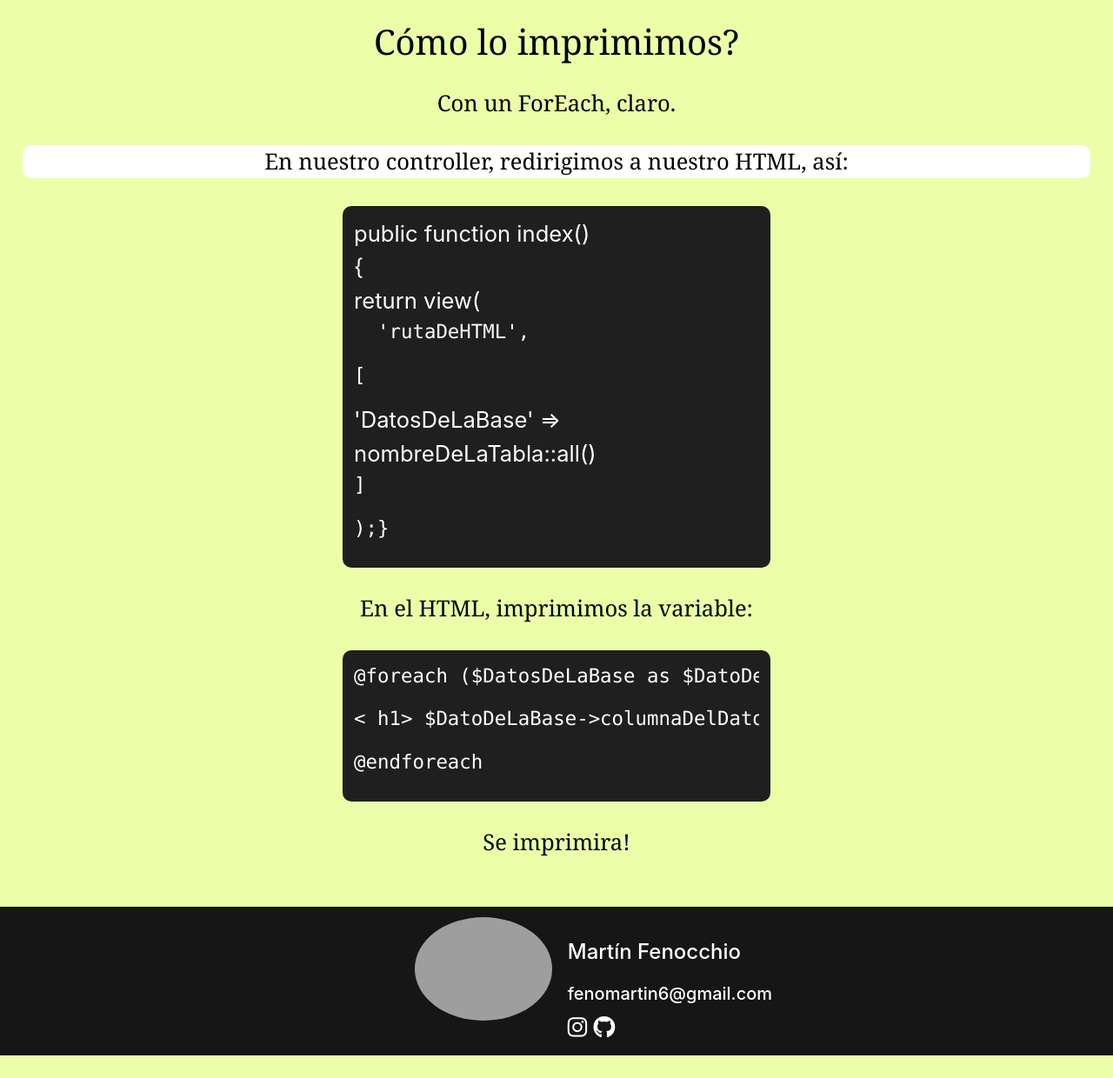
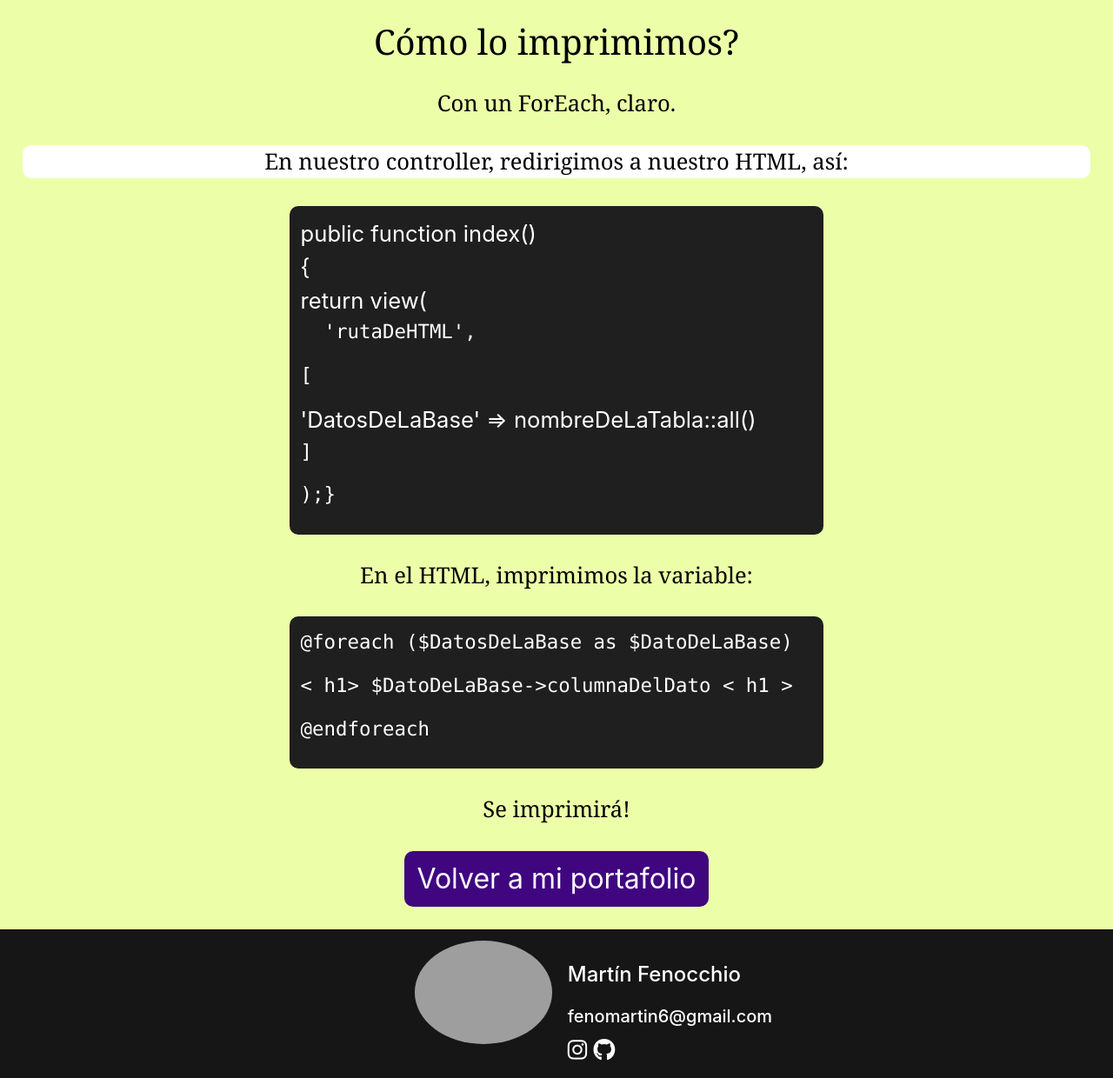
Before and after one commit to Novak-Fenocchio/Portafolio, a PHP site: page /blog.laravel.html in a window 1280 px wide. Shown: the part 4341-5581 px from the top of the page at 87% size. Before the commit the page ends 5555 px from the top, so only its background shows below. Run offline with PHP 8.4, Linux system fonts and the light colour scheme; some libraries are stand-ins or nearby versions; grey boxes are pictures that could not be loaded.

Commit message:
Fixing issues

```diff
--- a/blog.laravel.html
+++ b/blog.laravel.html
@@ -19,9 +19,9 @@
 
 <body>
     <section class="inicio">
-        <span class="presentation">Guía basíca de <span class="laravel">Laravel 8</span></span> <br>
-        <span class="author">Creado por: <a href="https://github.com/Novak-Fenocchio"  target="_AUTOBLANK">Martín Fenocchio</a></span> <br>
-        <span class="someerror">Cualquier error, reportamelo en Git Hub.</span> <br>
+        <span class="presentation">Guía básica de <span class="laravel">Laravel 8</span></span> <br>
+        <span class="author">Creado por: <a href="https://novak-fenocchio.github.io/Portafolio/"  target="_AUTOBLANK">Martín Fenocchio</a></span> <br>
+        <span class="someerror">Cualquier error, reportamélo en Git Hub.</span> <br>
         <img src="images/arrow.png" alt="">
     </section>
 
@@ -67,11 +67,11 @@
             php artisan make:controller nombreControlador
         </div>
         <p class="w60">En la carpeta <span class="routeInside">App\Http\Controllers\tuControlador</span></p>
-        <h3>Dentro de la clase, puedes escribir todas las routas que quieras!</h3>
+        <h3>Dentro de la clase, puedes escribir todas las rutas que quieras!</h3>
         <div class="codeBig">
            <pre>public function nombreLink()</pre>
            <pre>{</pre>
-          <pre>return view('fenocchio');</pre>
+          <pre>return view('nombreLink');</pre>
             <pre>}</pre>
         </div>
         <p class="w60">Combinado con un route en <span class="routeInside">web.php</span>, funcionará.</p>
@@ -92,7 +92,7 @@
     <section class="section1">
         <h1>Crear una tabla en Laravel</h1>
         <h3>Debes crear un model, con él te
-            comunicaras con una tabla.
+            comunicarás con una tabla.
         </h3>
         <div class="" style="display:none">
             Cada tabla tiene su modelo!
@@ -101,7 +101,7 @@
            Esto te permite insertar,actualizar y eliminar datos!
         </div>
         <div class="alert" style="display:none">
-            Asegurate de tener bien la conexion a la base!
+            Asegúrate de tener bien la conexion a la base!
         </div>
         <div class="code">
             php artisan make:model nombreDeLaTabla -m
@@ -124,7 +124,7 @@
         <div class="code">
             php artisan migrate
         </div>
-        <h3>Con esto, se creara la tabla en tu base!</h3>
+        <h3>Con esto, se creará la tabla en tu base!</h3>
     </section>
 
     <section class="section3">
@@ -173,12 +173,14 @@
         </div>
 
         <h3>En el HTML, imprimimos la variable:</h3>
-        <div class="codeBig w50" >
+        <div class="codeBig w70" >
             <pre>@foreach ($DatosDeLaBase as $DatoDeLaBase)</pre>
                 <pre>< h1> $DatoDeLaBase->columnaDelDato < h1 ></pre>
             <pre>@endforeach</pre>
         </div>
-        <h3>Se imprimira!</h3>
+        <h3>Se imprimirá!</h3>
+
+      <a href="https://novak-fenocchio.github.io/Portafolio/" target="_AUTOBLANK"><button>Volver a mi portafolio</button></a>
     </section>
 
     <footer>
--- a/css/blog.css
+++ b/css/blog.css
@@ -112,7 +112,7 @@ section {
   margin-left: auto;
   text-align: left;
   padding: 1vw 1vw;
-  width: 40%;
+  width: 50%;
 }
 pre {
   color: white;
@@ -173,3 +173,19 @@ footer h4 {
 
   padding-bottom: 1vw;
 }
+button {
+  background-color: rgb(63, 6, 128);
+  border: 2px solid rgb(63, 6, 128);
+  -webkit-border-radius: 10px;
+  -moz-border-radius: 10px;
+  border-radius: 10px;
+  color: white;
+  font-size: 2rem;
+  padding: 0.5vw 1vw;
+  transition: all 0.3s;
+}
+button:hover {
+  background-color: rgb(49, 3, 102);
+  border: 2px solid rgb(49, 3, 102);
+  transform: scale(1.1);
+}
```
